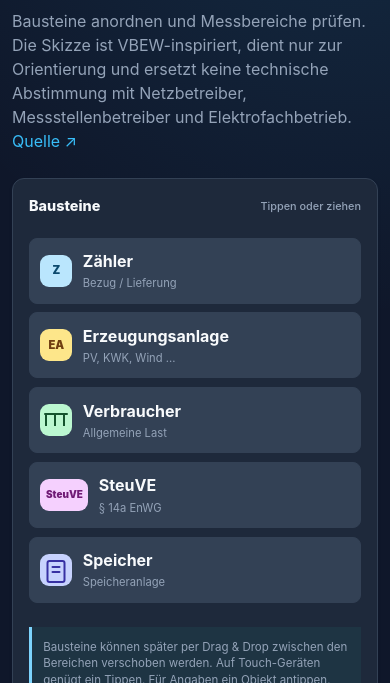
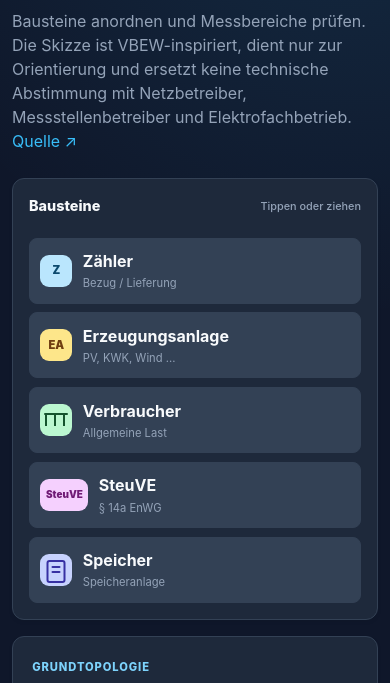
Before and after one commit to KrefelderJung/wattspur-beta, a plain HTML site: page index.html in a window 390 px wide. Both pictures are taken after a click on the button "Messkonzept-Konfigurator öffnen". Shown: the part 161-844 px from the top of the page. Drawn offline with Linux system fonts and the light colour scheme.

Commit message:
Remove palette helper hint

```diff
--- a/index.html
+++ b/index.html
@@ -223,7 +223,6 @@
                         <button type="button" class="mk-palette-item" draggable="true" data-mk-type="consumer"><span class="mk-palette-icon consumer">⌁</span><span><b>Verbraucher</b><small>Allgemeine Last</small></span></button>
                         <button type="button" class="mk-palette-item" draggable="true" data-mk-type="steuve"><span class="mk-palette-icon steuve">SteuVE</span><span><b>SteuVE</b><small>§ 14a EnWG</small></span></button>
                         <button type="button" class="mk-palette-item" draggable="true" data-mk-type="storage"><span class="mk-palette-icon storage">▤</span><span><b>Speicher</b><small>Speicheranlage</small></span></button>
-                        <div class="mk-palette-hint">Bausteine können später per Drag &amp; Drop zwischen den Bereichen verschoben werden. Auf Touch-Geräten genügt ein Tippen. Für Angaben ein Objekt antippen.</div>
                     </aside>
 
                     <section class="mk-builder-card" aria-labelledby="mk-builder-title">
--- a/styles.css
+++ b/styles.css
@@ -987,17 +987,6 @@ body {
     background: currentColor;
     box-shadow: 0 5px currentColor;
     transform: translateX(-50%);
-}
-
-.mk-palette-hint {
-    margin-top: 1rem;
-    padding: 0.7rem;
-    border-left: 3px solid var(--secondary-color);
-    border-radius: var(--radius-sm);
-    color: var(--text-muted);
-    background: rgba(45, 212, 191, 0.06);
-    font-size: 0.72rem;
-    line-height: 1.45;
 }
 
 .mk-builder-card {
@@ -1880,8 +1869,7 @@ body.mk-modal-open {
         gap: 0.55rem;
     }
 
-    .mk-palette .mk-panel-heading,
-    .mk-palette-hint {
+    .mk-palette .mk-panel-heading {
         grid-column: 1 / -1;
     }
 
@@ -1991,8 +1979,7 @@ body.mk-modal-open {
         grid-template-columns: 1fr;
     }
 
-    .mk-palette .mk-panel-heading,
-    .mk-palette-hint {
+    .mk-palette .mk-panel-heading {
         grid-column: auto;
     }
 
```
Also changed, not shown: tests.html (+1 -0 lines).
